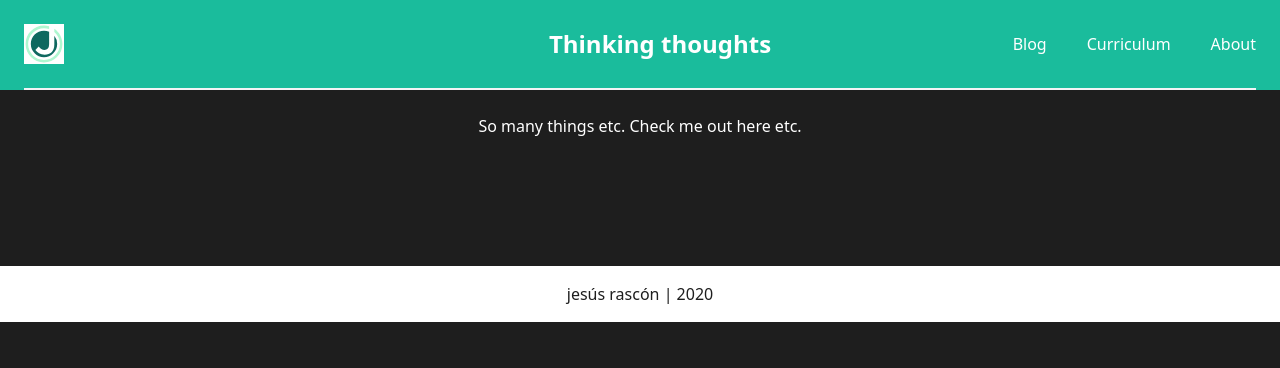
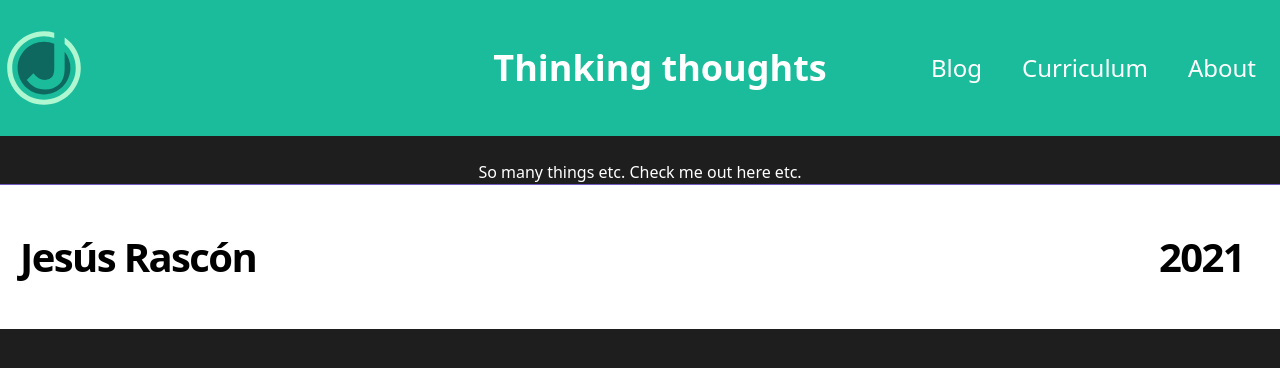
Before and after one commit to jesi-rgb/old.jesirgb.com, a Next.js app: page / in a window 1280 px wide. Shown: the top 368 px of the page. Built offline with nearby package versions, Linux system fonts and the light colour scheme.

Commit message:
changes to header and footer

```diff
--- a/components/Footer.js
+++ b/components/Footer.js
@@ -1,20 +1,18 @@
-export const Footer = () => {
+import Container from "./container";
+
+export default function Footer() {
   return (
-    <footer className="footer">
-      jesús rascón | 2020
-      <style jsx>{`
-        footer {
-          position: static;
-          bottom: 0;
-          width: 100%;
-
-          margin-top: 8em;
-          padding: 1em;
-          background-color: white;
-          color: #1e1e1e;
-          text-align: center;
-        }
-      `}</style>
+    <footer className="bg-white border-t border-accent-2 flex-shrink-0">
+      <Container>
+        <div className="py-12 flex flex-col lg:flex-row items-center">
+          <h3 className="text-4xl lg:text-5xl font-bold tracking-tighter leading-tight text-center lg:text-left mb-10 lg:mb-0 lg:pr-4 lg:w-1/2">
+            Jesús Rascón
+          </h3>
+          <h4 className="text-2xl text-right lg:text-5xl font-bold tracking-tighter leading-tight lg:text-right mb-10 lg:mb-0 lg:pr-4 lg:w-1/2">
+            2021
+          </h4>
+        </div>
+      </Container>
     </footer>
   );
-};
+}
--- a/components/HeaderTW.js
+++ b/components/HeaderTW.js
@@ -1,44 +1,43 @@
 export const HeaderTW = () => {
   return (
     <>
-      <div class="relative bg-accent-1 mb-6">
+      <div class="relative bg-accent-1 py-6 mb-6">
         <div class="max-w-7xl mx-auto px-4 sm:px-6">
-          <div class="flex justify-between items-center border-b-2 border-gray-100 py-6 md:justify-start md:space-x-10">
+          <div class="flex justify-between items-center py-6 md:justify-start md:space-x-10">
             <div class="flex justify-start lg:w-0 lg:flex-1">
-              <span href="#">
-                <span class="sr-only">Workflow</span>
+              <a href="/">
                 <img
-                  class="h-8 w-auto sm:h-10 bg-white"
+                  class="transform scale-200 sm:h-10"
                   src="/jesi.svg"
                   alt=""
                 />
-              </span>
+              </a>
             </div>
             <div class="-mr-2 -my-2"></div>
             <nav class="hidden md:flex space-x-10">
               <a
                 href="/"
-                class="text-base font-medium text-white text-2xl font-bold hover:text-gray-900"
+                class="text-base font-medium text-white text-4xl font-bold hover:text-accent-7"
               >
                 Thinking thoughts
               </a>
             </nav>
-            <nav class="hidden md:flex items-center space-x-10 justify-end md:flex-1 lg:w-0">
+            <nav class="hidden md:flex  items-center space-x-10 justify-end md:flex-1 lg:w-0">
               <a
                 href="/blog"
-                class="whitespace-nowrap text-base font-medium text-white hover:text-gray-900"
+                class="whitespace-nowrap text-base text-2xl font-medium text-white hover:text-gray-900"
               >
                 Blog
               </a>
               <a
                 href="/curriculum"
-                class="whitespace-nowrap text-base font-medium text-white hover:text-gray-900"
+                class="whitespace-nowrap text-base text-2xl font-medium text-white hover:text-gray-900"
               >
                 Curriculum
               </a>
               <a
                 href="/about"
-                class="whitespace-nowrap text-base font-medium text-white hover:text-gray-900"
+                class="whitespace-nowrap text-base text-2xl font-medium text-white hover:text-gray-900"
               >
                 About
               </a>
--- a/components/Layout.js
+++ b/components/Layout.js
@@ -1,4 +1,4 @@
-import { Footer } from "./Footer";
+import Footer from "./Footer";
 import { HeaderTW } from "./HeaderTW";
 import Meta from "../components/meta";
 
--- /dev/null
+++ b/components/container.js
@@ -0,0 +1,3 @@
+export default function Container({ children }) {
+  return <div className="container mx-auto px-5">{children}</div>;
+}
--- a/pages/blog.js
+++ b/pages/blog.js
@@ -1,7 +1,7 @@
 import Link from "next/link";
 import fs from "fs";
 import Layout from "../components/Layout";
-import IndexBody from "./blog-index-body";
+import BlogIndexBody from "./blog-index-body";
 
 export default function Blog({ slugs }) {
   return (
--- a/tailwind.config.js
+++ b/tailwind.config.js
@@ -5,7 +5,7 @@ module.exports = {
       colors: {
         "accent-1": "#1abc9c",
         "accent-2": "#725ac1",
-        "accent-7": "#333",
+        "accent-7": "#1e1e1e",
         success: "#0070f3",
         cyan: "#79FFE1",
       },
@@ -28,6 +28,9 @@ module.exports = {
         small: "0 5px 10px rgba(0, 0, 0, 0.12)",
         medium: "0 8px 30px rgba(0, 0, 0, 0.12)",
       },
+      scale: {
+        200: "2",
+      },
     },
   },
 };
```
